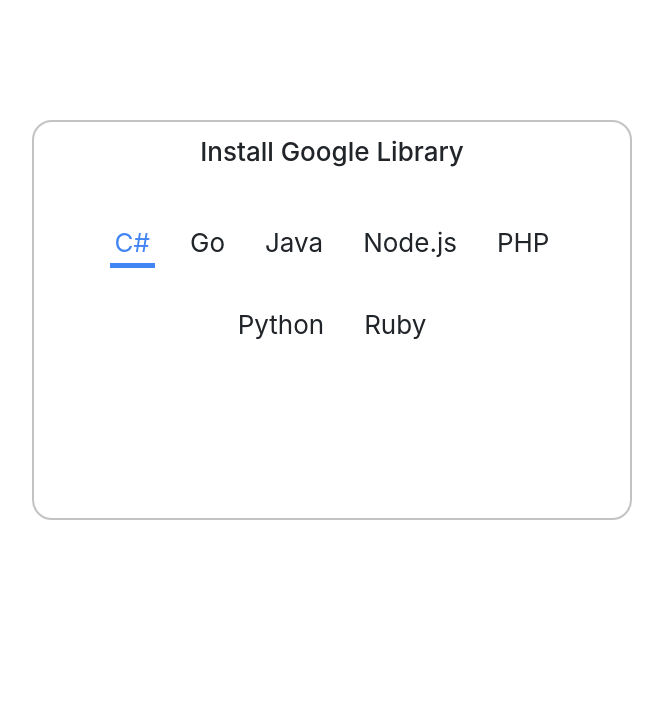
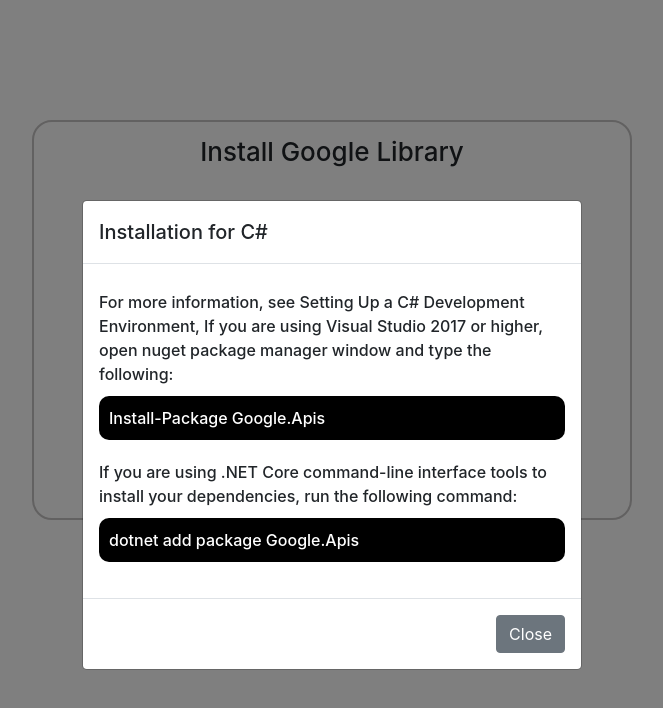
Before and after one commit to 97-Jeffrey/google-widget-redesign, a React (Create React App) app: page / in a window 1280 px wide. Both pictures are taken after a click on the element "C#". Shown: the top 708 px of the page, without its empty margins (308-971 px from the left). Built offline with nearby package versions, Linux system fonts and the light colour scheme.

Commit message:
added with react modal to toggle install instruction

```diff
--- /dev/null
+++ b/src/components/instruction.css
@@ -0,0 +1,11 @@
+.text {
+  margin-bottom: 20px;
+}
+
+.command {
+  margin-top: 10px;
+  background-color: #000;
+  color: #fff;
+  padding: 10px;
+  border-radius: 10px;
+}
--- /dev/null
+++ b/src/components/instruction.tsx
@@ -0,0 +1,70 @@
+import React from "react";
+
+//Import components:
+import { Modal } from "reactstrap";
+
+//import css:
+import "./instruction.css"
+
+interface InstructionProps {
+  isOpen:boolean;
+  instructionData: {
+    languageName:string,
+    text:{
+      information: string,
+      command:string
+    }[]
+  };
+  toggle:()=>any,
+}
+
+const Instruction: React.FC<InstructionProps> = ({ isOpen, instructionData, toggle }) =>{
+
+  return (
+    <>
+    <Modal
+      style={{ marginTop:"200px"}}
+      isOpen={isOpen}
+      toggle={toggle}
+    >
+      <div className="modal-header">
+        <h5
+          className="modal-title mt-0"
+          id="myModalLabel"
+        >
+          Installation for {instructionData.languageName}
+        </h5>
+      </div>
+      <div className="modal-body">
+        {instructionData.text.map((each, index)=>{
+          return (
+            <div
+              key={index}
+              className="text"
+            >
+              <div className="information">
+                {each.information}
+              </div>
+              <div className="command">
+                {each.command}
+              </div>
+
+            </div>
+          )
+        })}
+      </div>
+      <div className="modal-footer">
+          <button
+            className="btn btn-secondary"
+            onClick={toggle}
+          >
+            Close
+          </button>
+        </div>
+
+    </Modal>
+    </>
+  )
+}
+
+export default Instruction;
--- a/src/components/languages.tsx
+++ b/src/components/languages.tsx
@@ -4,7 +4,8 @@
 import './languages.css'
 
 // Import components:
-import Language from "./language"
+import Language from "./language";
+import Instruction from './instruction';
 
 interface LanguagesProps{
   languageData:{
@@ -16,13 +17,14 @@
   }[];
 }
 
-
 const Languages:React.FC<LanguagesProps> =({ languageData }) =>{
 
-  const [languageIndex, setLanguageIndex] = useState({});
+  const [languageIndex, setLanguageIndex] = useState(0);
+  const [openInstruction, setOpenInstruction] = useState(false)
 
   const clickWidget = (index:number) =>{
-    setLanguageIndex(index)
+    setLanguageIndex(index);
+    setOpenInstruction(!openInstruction);
   }
 
   return (
@@ -40,6 +42,13 @@
           )
         })}
       </div>
+      {openInstruction
+        &&
+      <Instruction
+        isOpen={openInstruction}
+        toggle={()=>setOpenInstruction(!openInstruction)}
+        instructionData = {languageData[languageIndex]}
+      /> }
     </>
   )
 }
--- a/src/data.tsx
+++ b/src/data.tsx
@@ -11,7 +11,7 @@
     languageName: "C#",
     text:[
     {
-      information:"For more information, see Setting Up a C# Development Environment,\n If you are using Visual Studio 2017 or higher, open nuget package manager window and type the following:",
+      information:"For more information, see Setting Up a C# Development Environment,\nIf you are using Visual Studio 2017 or higher, open nuget package manager window and type the following:",
       command:"Install-Package Google.Apis"
     },
     {
```
